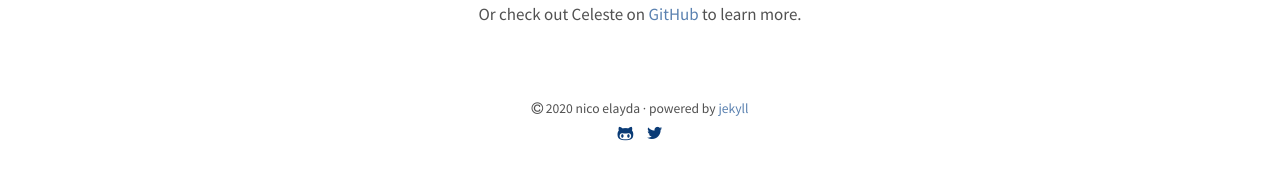
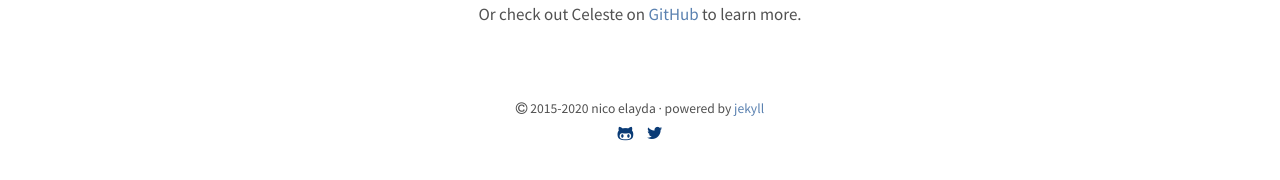
Before and after one commit to nicoelayda/celeste, a Jekyll site: the page built from index.html, in a window 1280 px wide. Shown: the part 390-570 px from the top of the page. Built offline with Jekyll 4.4.1, drawn with Linux system fonts in a browser that asks for light colours.

Commit message:
Update copyright footer.

```diff
--- a/_layouts/default.html
+++ b/_layouts/default.html
@@ -19,7 +19,7 @@
 
       <footer class="footer">
         <small>
-            <span class="copyright"><i class="fa fa-copyright"></i> <time datetime="{{ site.time | date_to_xmlschema }}">{{ site.time | date: '%Y' }}</time> {{ site.author.name }}</span> &middot;
+            <span class="copyright"><i class="fa fa-copyright"></i> 2015-<time datetime="{{ site.time | date_to_xmlschema }}">{{ site.time | date: '%Y' }}</time> {{ site.author.name }}</span> &middot;
             <span>Powered by <a href="http://jekyllrb.com/">Jekyll</a></span>
         </small>
         <div class="ftr-links">
```
